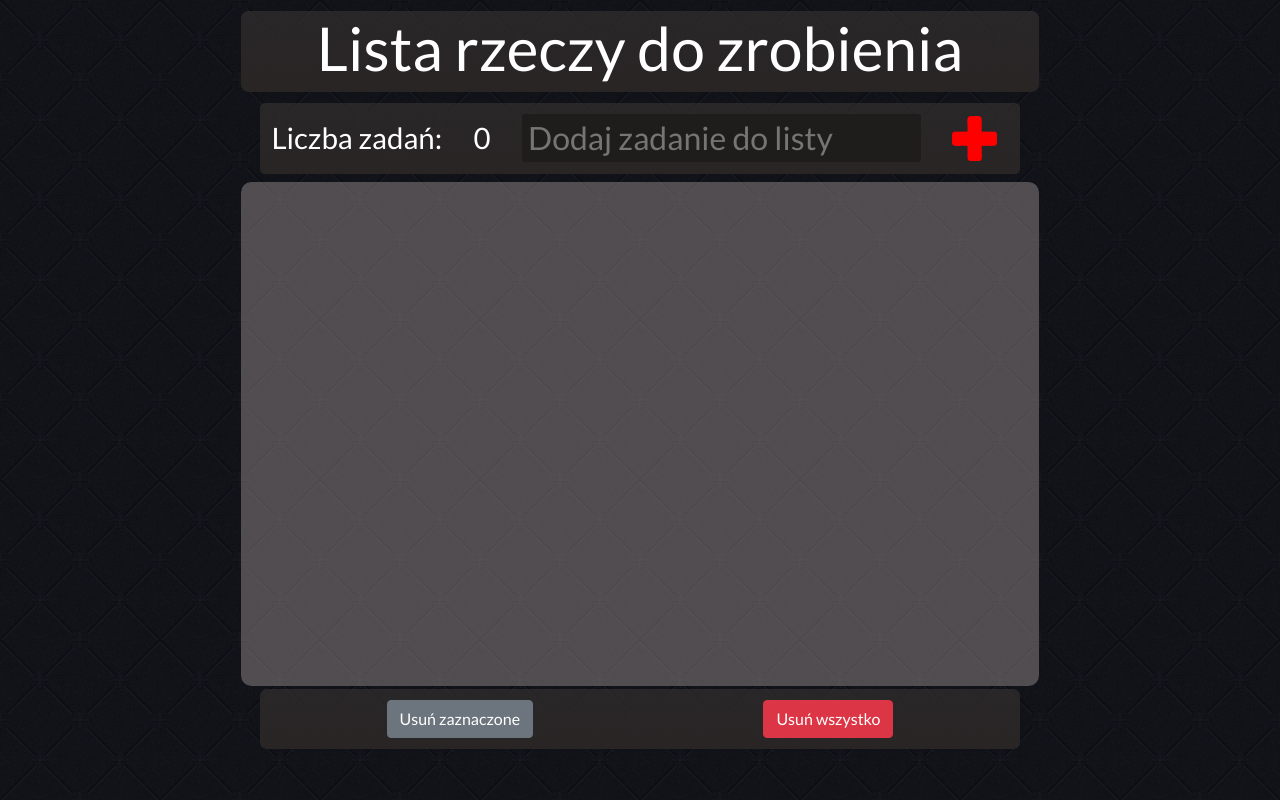
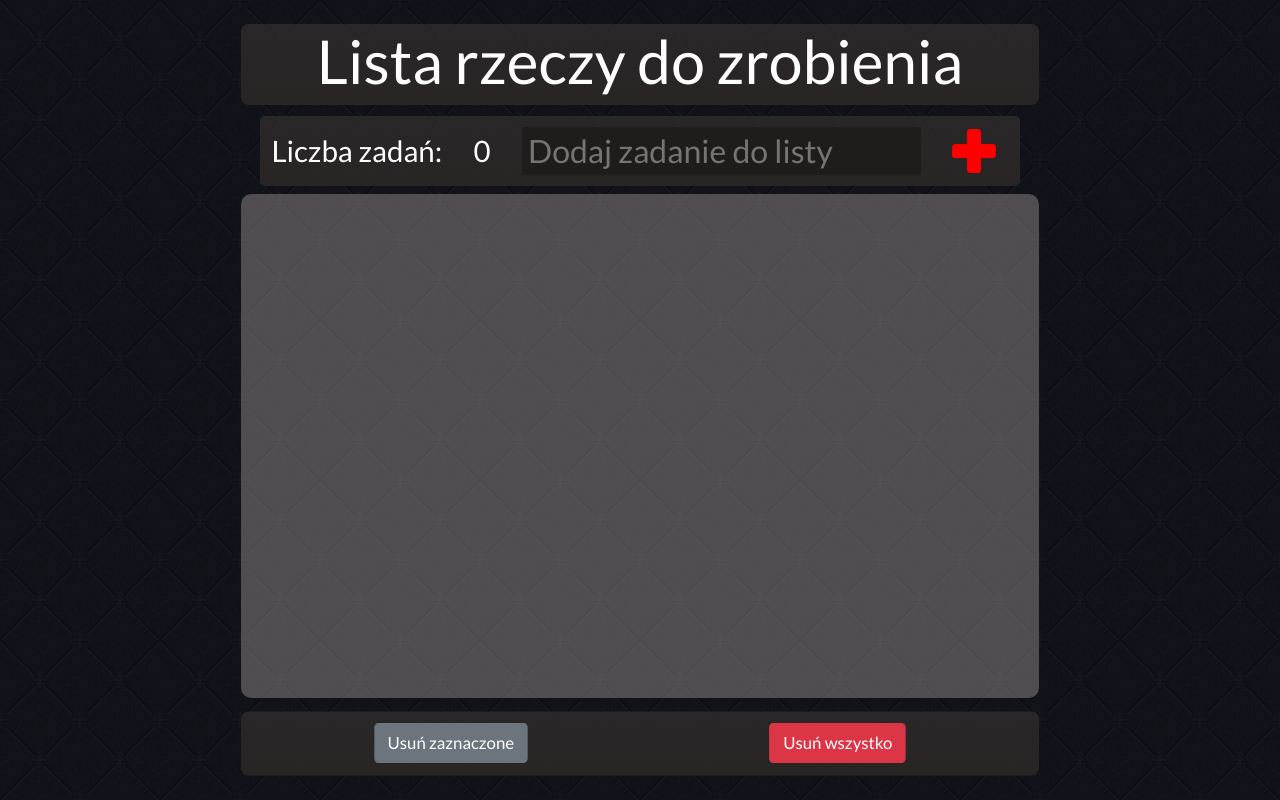
Before and after one commit to KubaWysocki/TO-DO, a plain HTML site: page index.html in a window 1280 px wide. Drawn offline with Linux system fonts and the light colour scheme.

Commit message:
mała zmiana styli

```diff
--- a/style/style.css
+++ b/style/style.css
@@ -19,7 +19,7 @@ h1{
     text-align: center;
     background-image: linear-gradient(to bottom, #363131a6 , #292525);
     border-radius: 7px;
-    margin-top: 1vw;
+    margin-top: 2vw;
     transform: scale(1.05);
 }
 .main{
@@ -185,9 +185,11 @@ input{
     background-image: linear-gradient(to bottom, #363131a6 , #292525);
     border-radius: 7px;
     padding: 1%;
+    margin-bottom: 1%;
+    margin-top: 1%;
     display: flex;
     justify-content: space-around;
-    margin-bottom: 1%;
+    transform: scale(1.05);
 }
 @media (min-width: 576px) {
     h1 {font-size: 5vw;}
```
